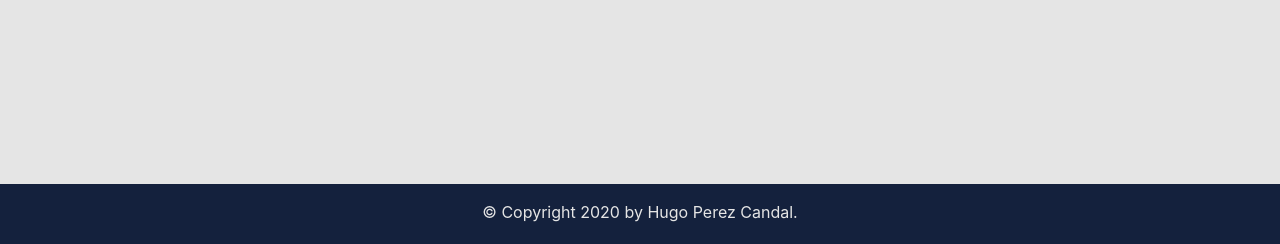
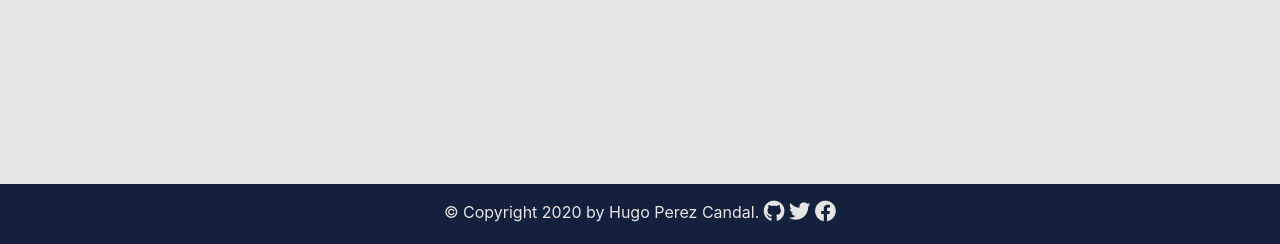
Before and after one commit to Hugo-Perez/Symfony-contacts, a Symfony app: template templates/contact/list.html.twig in a window 1280 px wide. Shown: the part 556-800 px from the top of the page. Run offline with Twig, Linux system fonts and the light colour scheme; the template is opened without the code that fills it, so the values that code supplies are empty; some libraries are stand-ins or nearby versions; some web fonts are replaced.

Commit message:
Commented code, prevented duplicate contacts and added social icons to footer

```diff
--- a/src/Entity/Contact.php
+++ b/src/Entity/Contact.php
@@ -5,11 +5,16 @@ namespace App\Entity;
 use JsonSerializable;
 use Doctrine\ORM\Mapping as ORM;
 use App\Repository\ContactRepository;
+use Symfony\Bridge\Doctrine\Validator\Constraints\UniqueEntity;
 use Symfony\Component\Validator\Constraints as Assert;
 
 
 /**
  * @ORM\Entity(repositoryClass=ContactRepository::class)
+ * @UniqueEntity(
+ *     fields={"telephone"},
+ *     message="A contact with this telephone already exists."
+ * )
  */
 class Contact implements JsonSerializable
 {
--- a/templates/base.html.twig
+++ b/templates/base.html.twig
@@ -5,6 +5,7 @@
             <title>{% block title %}{% endblock %}</title>
 
             <link rel="stylesheet" href="https://cdn.jsdelivr.net/npm/bootstrap@4.5.3/dist/css/bootstrap.min.css" integrity="sha384-TX8t27EcRE3e/ihU7zmQxVncDAy5uIKz4rEkgIXeMed4M0jlfIDPvg6uqKI2xXr2" crossorigin="anonymous">
+            <link rel="stylesheet" href="https://cdnjs.cloudflare.com/ajax/libs/font-awesome/5.15.2/css/all.min.css" integrity="sha512-HK5fgLBL+xu6dm/Ii3z4xhlSUyZgTT9tuc/hSrtw6uzJOvgRr2a9jyxxT1ely+B+xFAmJKVSTbpM/CuL7qxO8w==" crossorigin="anonymous" />
             <link rel="stylesheet" href={{asset('css/base.css')}}>
             {% block stylesheets %}{% endblock %}
         </head>
@@ -80,7 +81,13 @@
         </div>
         {% block footer %}
         <footer class="footer">
-            <div class="container text-center p-3">&copy; Copyright 2020 by <a id="footer-link" href="https://github.com/Hugo-Perez">Hugo Perez Candal</a>.</div>
+            <div class="container text-center p-3">
+                &copy; Copyright 2020 by Hugo Perez Candal.
+                <a id="footer-link" href="https://www.github.com/Hugo-Perez"><i class="fab fa-github fa-lg"></i></a>
+                <a id="footer-link" href="https://www.twitter.com"><i class="fab fa-twitter fa-lg"></i></a>
+                <a id="footer-link" href="https://www.facebook.com"><i class="fab fa-facebook fa-lg"></i></a>
+            </div>
+
         </footer>
         {% endblock %}
         {% block javascript %}
```
Also changed, not shown: src/Controller/ContactController.php (+8 -1 lines).
